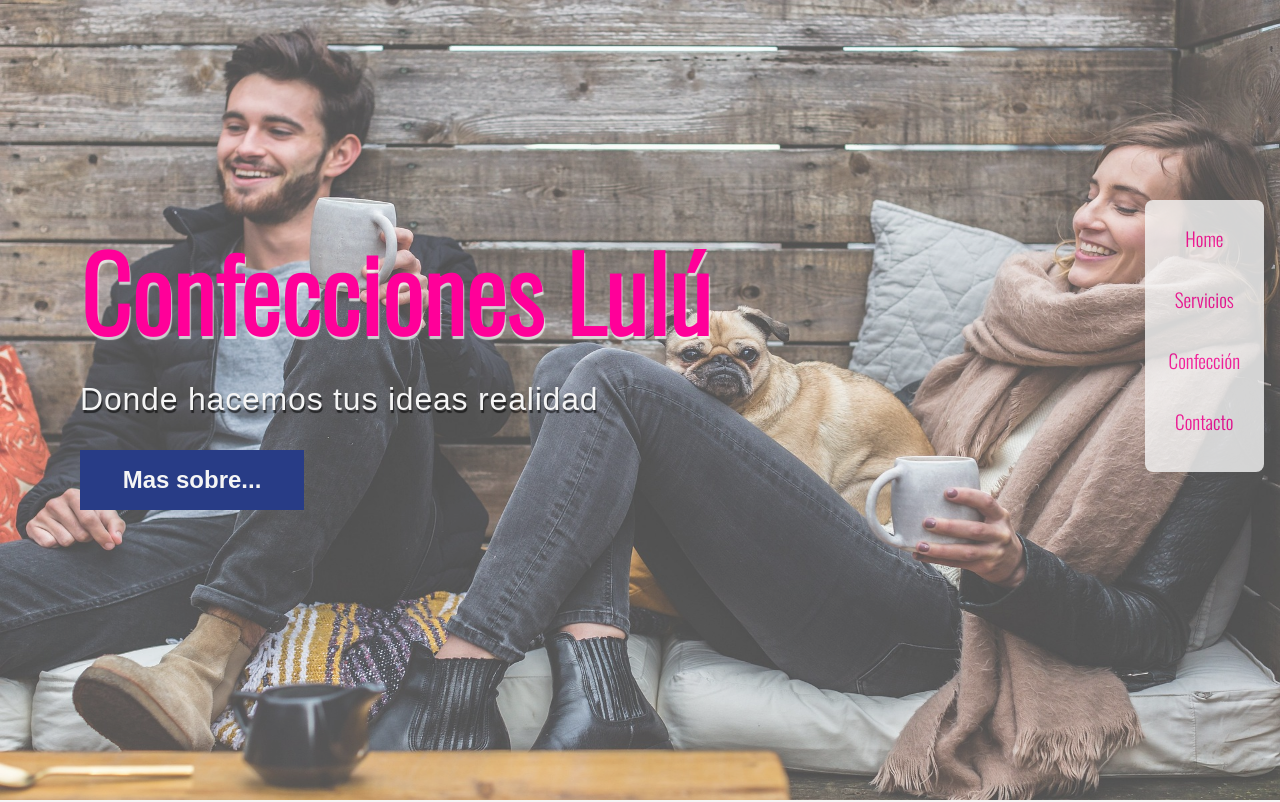
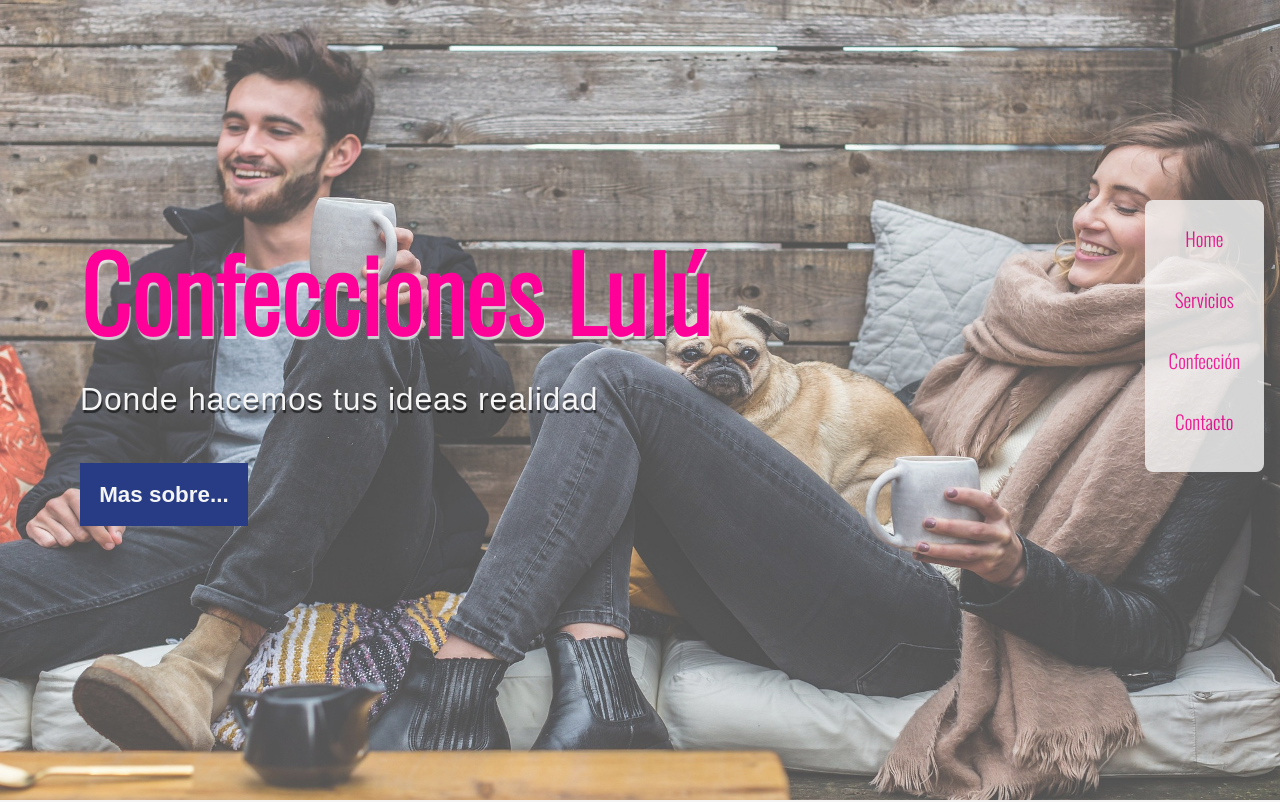
Before and after one commit to brimanz/lulu_web, a React (Vite) app: page / in a window 1280 px wide. Shown: the top 802 px of the page. Built offline with nearby package versions, Linux system fonts and the light colour scheme.

Commit message:
fix header button css

```diff
--- a/src/components/header/Header.jsx
+++ b/src/components/header/Header.jsx
@@ -11,7 +11,7 @@ const Header = ({imageSrc}) =>{
 				<Title>Confecciones Lulú</Title>
 				<Subtitle>Donde hacemos tus ideas realidad</Subtitle>
 
-				<Button>Mas sobre...</Button>
+				<Button href="#services">Mas sobre...</Button>
 			</Content>
 		</HeaderContainer>
 	);
@@ -48,24 +48,25 @@ const Subtitle = styled.p`
 	font-size: 2rem;
 	font-family: sans-serif;
 
+	margin-bottom: 4rem;
 	color: #f5f5f5;
 	text-shadow: 1px 3px 1px rgba(0, 0, 0, 0.6);
 	letter-spacing: 0.8px;
 
-	@media (max-width: 720px){
+	@media (max-width: 800px){
 		font-size: 1.4rem;
 	}
 `;
-const Button = styled.button`
-	padding: 1rem;
-	width: 14rem;
+const Button = styled.a`
+	padding: 1.2rem;
 	border: none;
 	background: #283c86;
 
-	margin: 2rem 0;
 	font-weight: bold;
-	font-size: 1.5rem;
+	font-family: sans-serif;
+	font-size: 1.4rem;
 	color: #f5f5f5;
+	text-decoration: none;
 
 	:hover{
 		transition: 0.5s ease;
@@ -74,7 +75,7 @@ const Button = styled.button`
 		color: #FF0099;
 	}
 
-	@media (max-width: 720px){
+	@media (max-width: 800px){
 		width: 11rem;
 		font-size: 1.2rem;
 	}
```
Also changed, not shown: public/assets/baby.png (deleted), public/assets/kid.png (deleted).
